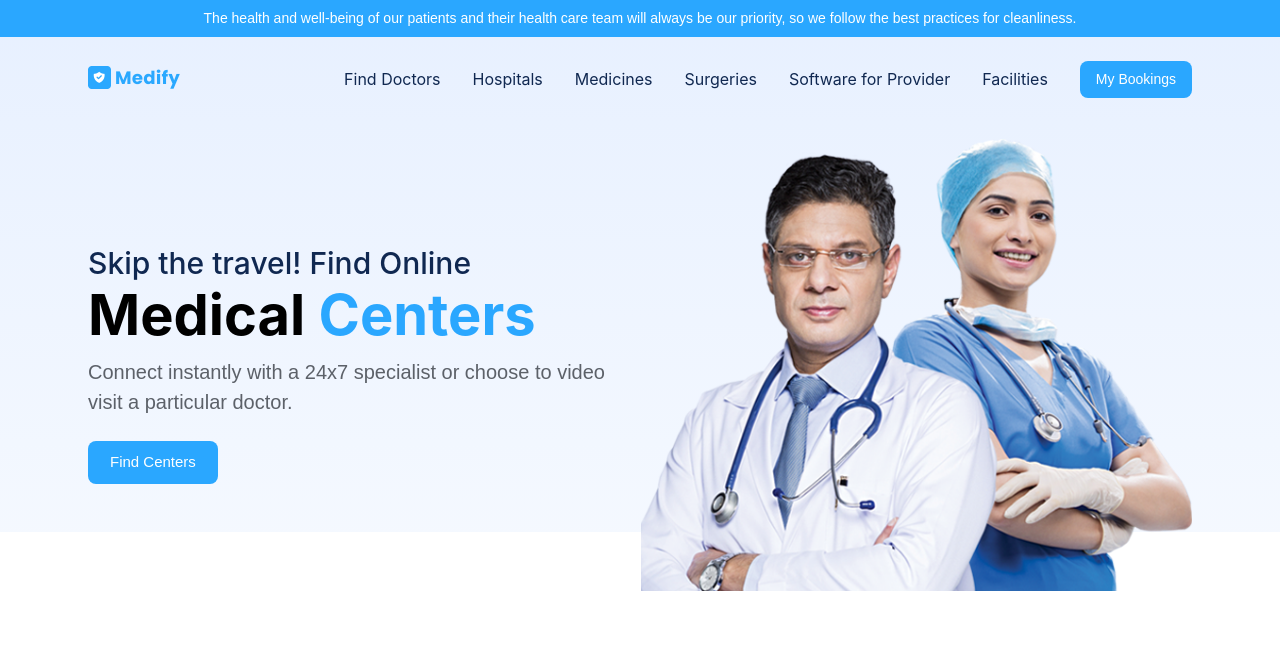
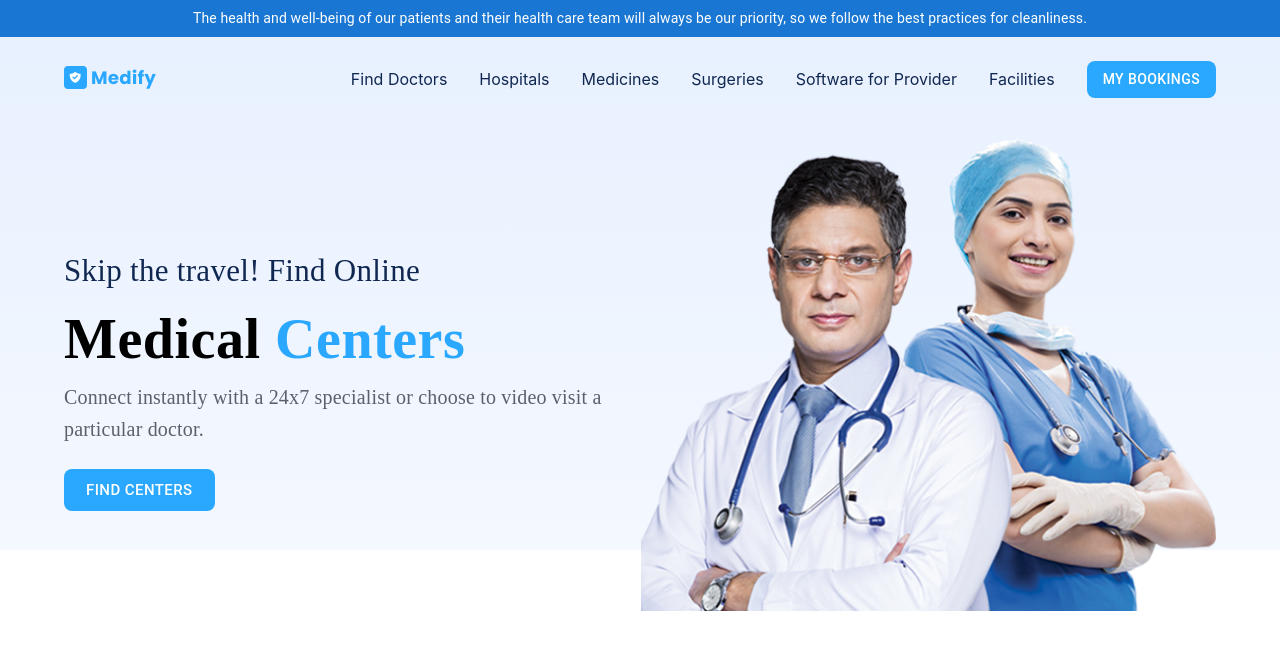
Before and after one commit to reddActim/xmedify_qasimKhan, a React (Create React App) app: page / in a window 1280 px wide. Shown: the top 650 px of the page. Built offline with nearby package versions, Linux system fonts and the light colour scheme.

Commit message:
modified hero section

```diff
--- a/src/components/Hero/Hero.js
+++ b/src/components/Hero/Hero.js
@@ -1,19 +1,45 @@
-import {Box, Stack, Typography, Button} from "@mui/material";
-import {Link} from "react-router-dom";
+import { Box, Stack, Typography, Button } from "@mui/material";
+import { Link } from "react-router-dom";
 import img from "../../assets/heroImg.png"
 
-export default function Hero(){
+export default function Hero() {
     return (
         <>
-        <Stack direction={{ xs : 'column', md : "row"}} pt={2} alignItems="center">
+            <Stack direction={{ xs: 'column', md: "row" }} alignItems="center" sx={{mt: "1em"}}>
                 <Box>
-                        <Typography variant='h3' component='h1' >Skip the travel! Find Online</Typography>
-                        <Typography variant='h1' component='h1' mb={1}>Medical <span style={{ color: '#2AA7FF' }}>Centers</span></Typography>
-                        <Typography color="#5C6169" fontSize={{ md: 20 }} mb={3}>
+                    <Typography sx={{
+                        fontFamily: "Poppins",
+                        fontWeight: "500",
+                        fontStyle: "Medium",
+                        fontSize: "31px",
+                        leadingTrim: "NONE",
+                        lineHeight: "68px",
+                        letterSpacing: "2%",
+                        color: "#102851"
+                    }} >Skip the travel! Find Online</Typography>
+                    <Typography sx={{
+                        fontFamily: "Poppins",
+                        fontWeight: "700",
+                        fontStyle: "Bold",
+                        fontSize: "56px",
+                        leadingTrim: "NONE",
+                        lineHeight: "68px",
+                        letterSpacing: "2%",
+                    }} mb={1}>Medical <span style={{ color: '#2AA7FF' }}>Centers</span></Typography>
+                    <Typography sx={{
+                        fontFamily: "Poppins",
+                        fontWeight: "400",
+                        fontStyle: "Regular",
+                        fontSize: "20px",
+                        leadingTrim: "NONE",
+                        lineHeight: "32px",
+                        letterSpacing: "2%",
+                        color: "#5C6169"
+                    }} fontSize={{ md: 20 }} mb={3}>
                         Connect instantly with a 24x7 specialist or choose to video visit a particular doctor.
                     </Typography>
                     <Link to='/search'>
-                            <Button variant='contained' size="large" disableElevation>
+                        <Button variant='contained' size="large" sx={{ backgroundColor: "#2AA8FF", borderRadius: "8px" }} disableElevation>
                             Find Centers
                         </Button>
                     </Link>
@@ -22,6 +48,7 @@ export default function Hero(){
                     component={'img'}
                     src={img}
                     width={{ xs: 1, md: "50%" }}
+                    sx={{}}
                 />
             </Stack>
         </>
--- a/src/components/Navbar/Navbar.js
+++ b/src/components/Navbar/Navbar.js
@@ -21,7 +21,7 @@ export default function NavBar() {
   const [menuOpen, setMenuOpen] = useState(false);
 
   return (
-    <header>
+    <header >
       <Box p={1} bgcolor="primary.main">
         <Typography fontSize={14} textAlign="center" color="#fff">
           The health and well-being of our patients and their health care team
@@ -29,8 +29,7 @@ export default function NavBar() {
           cleanliness.
         </Typography>
       </Box>
-
-      <Container maxWidth="xl">
+      <Container sx={{ maxWidth: "92%" }}>
         <Stack
           direction="row"
           spacing={2}
@@ -58,7 +57,7 @@ export default function NavBar() {
             <Link>Software for Provider</Link>
             <Link>Facilities</Link>
             <Link to="/my-bookings">
-              <Button variant="contained" disableElevation>
+              <Button variant="contained" sx={{ backgroundColor: "#2AA8FF", borderRadius: "8px" }} disableElevation>
                 My Bookings
               </Button>
             </Link>
--- a/src/index.js
+++ b/src/index.js
@@ -21,119 +21,12 @@ const router = createBrowserRouter([
   }
 ])
 
-//Theme object created using createTheme to override the CSS styles of MUI library
-export const theme = createTheme({
-  typography: {
-    fontFamily: "Poppins , sans-serif",
-  },
-  palette: {
-    primary: {
-      main: "#2AA7FF",
-      green: "#00A500",
-      secondary: "#1B3C74",
-    },
-  },
-  components: {
-    MuiButton: {
-      styleOverrides: {
-        root: {
-          borderRadius: "8px",
-          textTransform: "none",
-        },
-        contained: {
-          color: "#fff",
-        },
-      },
-    },
-    MuiContainer: {
-      styleOverrides: {
-        root: {
-          width: "90%",
-        },
-      },
-    },
-    MuiTypography: {
-      styleOverrides: {
-        h1: {
-          color: "#000000",
-          fontSize: "56px",
-          fontWeight: "700",
-        },
-        h2: {
-          color: "#1B3C74",
-          fontWeight: "600",
-          fontSize: "48px",
-          lineHeight: 1.2,
-        },
-        h3: {
-          color: "#102851",
-          fontSize: "30px",
-          fontWeight: "500",
-        },
-      },
-    },
-    MuiSelect: {
-      styleOverrides: {
-        root: {
-          background: "#FAFBFE",
-          borderRadius: "8px",
-          color: "#ABB6C7",
-          "& .MuiOutlinedInput-notchedOutline, &:hover .MuiOutlinedInput-notchedOutline, & .MuiOutlinedInput-root.Mui-focused .MuiOutlinedInput-notchedOutline":
-            {
-              borderColor: "#F0F0F0",
-            },
-        },
-      },
-    },
-    MuiTextField: {
-      styleOverrides: {
-        root: {
-          background: "#FAFBFE",
-          borderRadius: "8px",
-          color: "#ABB6C7",
-          "& .MuiOutlinedInput-notchedOutline, &:hover .MuiOutlinedInput-notchedOutline, & .MuiOutlinedInput-root.Mui-focused .MuiOutlinedInput-notchedOutline":
-            {
-              borderColor: "#F0F0F0",
-            },
-        },
-      },
-    },
-  },
-  breakpoints: {
-    values: {
-      xs: 0,
-      sm: 600,
-      md: 900,
-      lg: 1200,
-      xl: 1536,
-    },
-  },
-});
 
-theme.typography.h2 = {
-  [theme.breakpoints.down("sm")]: {
-    fontSize: "32px",
-  },
-};
-
-theme.typography.h1 = {
-  [theme.breakpoints.down("sm")]: {
-    fontSize: "36px",
-  },
-};
-
-theme.typography.h3 = {
-  [theme.breakpoints.down("sm")]: {
-    fontSize: "22px",
-  },
-};
 
 const root = ReactDOM.createRoot(document.getElementById('root'));
 root.render(
   <React.StrictMode>
-    <ThemeProvider theme={theme}>
       <RouterProvider router={router} />
-    </ThemeProvider>
 </React.StrictMode>
 );
 
--- a/src/pages/Homepage/Homepage.js
+++ b/src/pages/Homepage/Homepage.js
@@ -14,7 +14,7 @@ export default function Homepage(){
         mb={4}
       >
         <Navbar />
-        <Container maxWidth="xl">
+        <Container sx ={{maxWidth : "90%"}}>
           <Hero />
 
         </Container>
```
Lines whose indentation alone changed are shown as unchanged.
